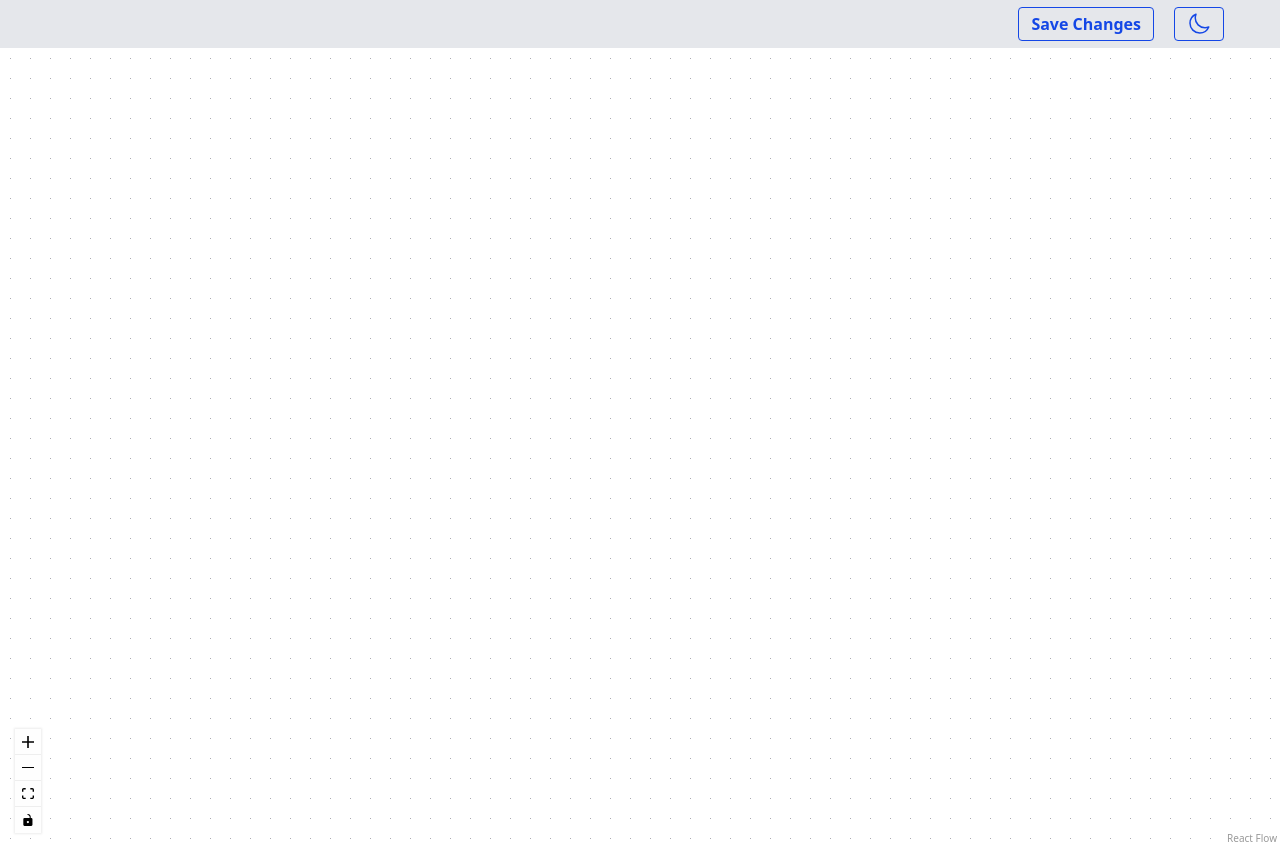
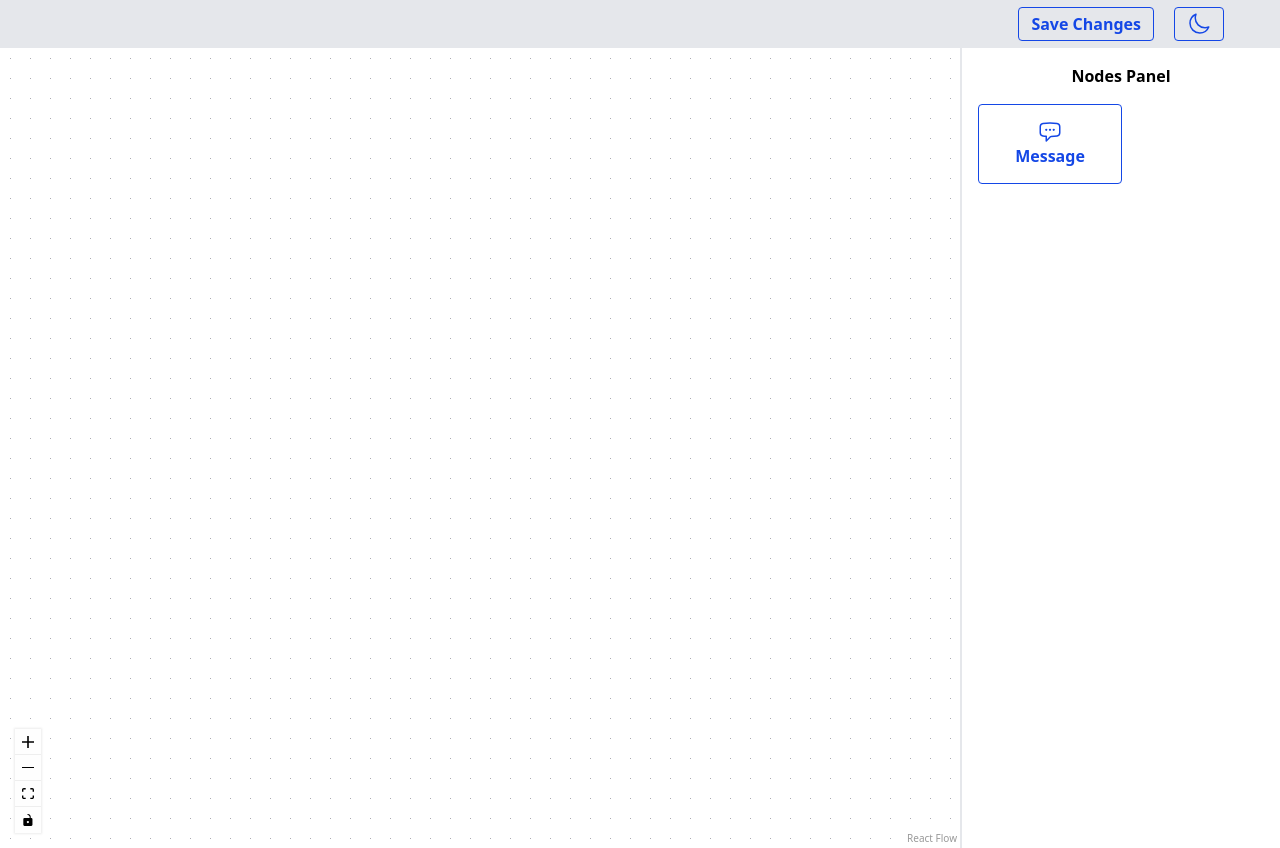
Before and after one commit to Harsh7258/BiteSpeed-Frontend-Task-Chatbot-flow, a React (Vite) app: page /chatbot in a window 1280 px wide. Built offline with nearby package versions, Linux system fonts and the light colour scheme.

Commit message:
reactflow integration: dynamic nodes, edges, message panel

```diff
--- a/src/components/Board.jsx
+++ b/src/components/Board.jsx
@@ -1,18 +1,82 @@
-import React from 'react'
-import { ReactFlow, Background, Controls } from '@xyflow/react';
+import React, { useState, useCallback } from 'react';
+import { ReactFlow, Background, Controls, useNodesState, useEdgesState, addEdge } from '@xyflow/react';
+import NodesPanel from './Nodes';
+import SettingsPanel from './SettingPanel';
 import '@xyflow/react/dist/style.css';
 
-const Board = () => {
+const initialNodes = [];
+const initialEdges = [];
+
+const Board = ({ toggle }) => {
+
+  const [nodes, setNodes, onNodesChange] = useNodesState(initialNodes);
+  const [edges, setEdges, onEdgesChange] = useEdgesState(initialEdges);
+
+  const [selectedNode, setSelectedNode] = useState(null);
+
+  const connect = useCallback((params) => {
+    setEdges((e) => addEdge(params, e)
+  )}, [setEdges]);
+
+  const nodeClick = (event, node) => {
+    setSelectedNode(node);
+  };
+
+  const addMessageNode = () => {
+    const newNode = {
+      id: `${+new Date()}`,
+      type: 'message',
+      data: {
+        label: 'text message'
+      },
+      position: { x: Math.random() * 250, y: Math.random() * 250
+
+      },
+    };
+    setNodes((nd) => [...nd, newNode]);
+  };
+
+  const handleTextChange = (text) => {
+    setNodes((nd) =>
+      nd.map((node) =>
+        node.id === selectedNode.id ? { ...node, data: {
+          ...node.data,
+          label: text
+        } } : node
+      )
+    );
+  };
+
   return (
     <>
-    <div style={{ height: '100%', width: '100%' }}>
-      <ReactFlow>
-        <Background />
-        <Controls />
-      </ReactFlow>
-    </div>
+      <div className="w-[75%] flex-grow relative h-screen">
+        <ReactFlow
+          nodes={nodes}
+          edges={edges}
+          onNodesChange={onNodesChange}
+          onEdgesChange={onEdgesChange}
+          onConnect={connect}
+          onNodeClick={nodeClick}
+          fitView
+        >
+          <Background />
+          <Controls />
+        </ReactFlow>
+      </div>
+
+      <div className='w-[25%] h-screen'>
+        {selectedNode ? (
+            <SettingsPanel
+                node={selectedNode}
+                changeText={handleTextChange}
+                onBack={() => setSelectedNode(null)}
+            />
+            ) : (
+            <NodesPanel onAddMessage={addMessageNode} toggle={toggle} />
+        )}
+      </div>
     </>
-  )
-}
+  );
+};
 
-export default Board
+export default Board;
--- /dev/null
+++ b/src/components/SettingPanel.jsx
@@ -0,0 +1,39 @@
+import React, { useState, useEffect } from 'react';
+
+const SettingsPanel = ({ node, changeText, onBack }) => {
+  const [text, setText] = useState(node.data.label);
+
+  useEffect(() => {
+    setText(node.data.label);
+  }, [node]);
+
+  const handleChange = (e) => {
+    setText(e.target.value);
+    changeText(e.target.value);
+  };
+
+  return (
+    <div className="p-4 h-full bg-white border-l-2 border-gray-200">
+        <button
+        onClick={onBack}
+        className="mb-4 text-sm text-blue-600 hover:underline"
+        >
+            <svg xmlns="http://www.w3.org/2000/svg" fill="none" viewBox="0 0 24 24" strokeWidth={1.5} stroke="currentColor" className="size-6">
+                <path strokeLinecap="round" strokeLinejoin="round" d="m11.25 9-3 3m0 0 3 3m-3-3h7.5M21 12a9 9 0 1 1-18 0 9 9 0 0 1 18 0Z" />
+            </svg>
+
+
+        </button>
+
+        <h2 className="font-semibold mb-4">Settings Panel</h2>
+        <label className="block text-sm font-medium mb-2">Text</label>
+        <textarea
+            className="w-full border rounded p-2"
+            value={text}
+            onChange={handleChange}
+        />
+    </div>
+  );
+};
+
+export default SettingsPanel;
```
